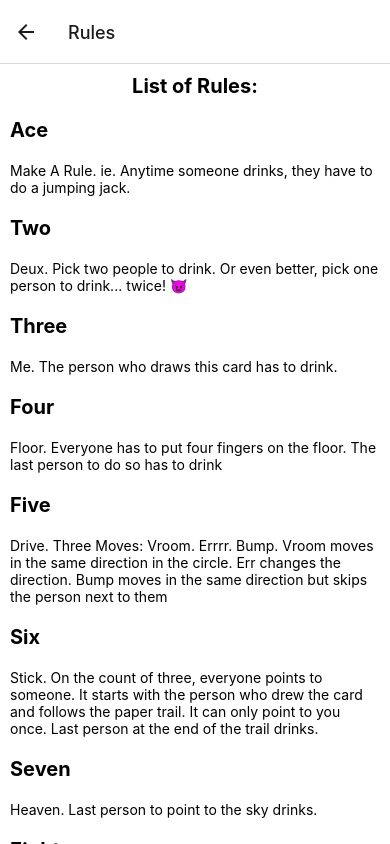
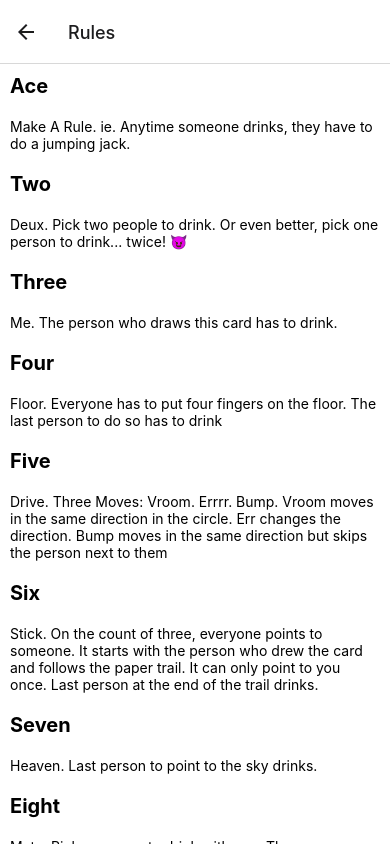
Before and after one commit to kevhaha/kingscupexpo, a React Native app: screen /Rules in a window 390 px wide. Built offline with nearby package versions, Linux system fonts and the light colour scheme; what react-native-global-props would draw is missing.

Commit message:
code cleanup for presentation

```diff
--- a/Rules.js
+++ b/Rules.js
@@ -7,7 +7,7 @@ export default function Rules ({navigation}) {
 
   return (
       <SafeAreaView style={styles.container}>
-        <Text style={styles.header}>List of Rules:</Text>
+        {/* <Text style={styles.header}>List of Rules:</Text> */}
         <FlatList
           data={rulesData}
           renderItem={({ item }) =>
```
